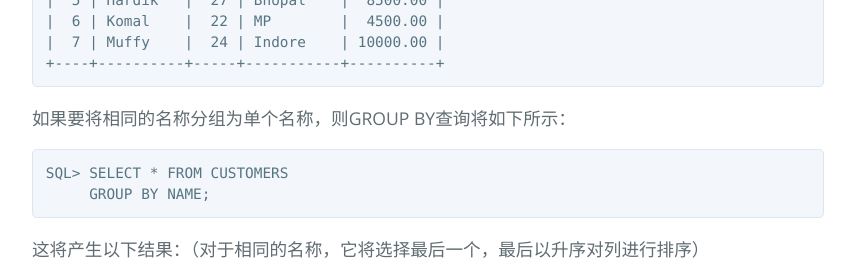
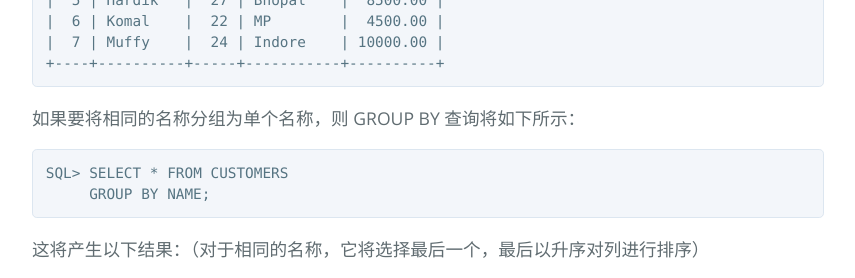
Before and after one commit to zhanglianxin/blog, a Jekyll site: the page built from _posts/2017-02-02-the-difference-between-group-by-and-order-by-in-sql.md, in a window 1280 px wide and 900 px high, scrolled down 4241 px. Shown: the part 154-432 px from the top of the window, without its empty margins (232-1087 px from the left). Built offline with Jekyll 4.4.1, drawn with Linux system fonts in a browser that asks for light colours; comment, search, counter and statistics services are not loaded.

Commit message:
adjust format

````diff
--- a/_posts/2017-02-02-the-difference-between-group-by-and-order-by-in-sql.md
+++ b/_posts/2017-02-02-the-difference-between-group-by-and-order-by-in-sql.md
@@ -200,7 +200,7 @@ SQL> SELECT NAME, SUM(SALARY) FROM CUSTOMERS
   +----+----------+-----+-----------+----------+
   ```
 
-  如果要将相同的名称分组为单个名称，则GROUP BY查询将如下所示：
+  如果要将相同的名称分组为单个名称，则 GROUP BY 查询将如下所示：
 
   ```sql
   SQL> SELECT * FROM CUSTOMERS
````
